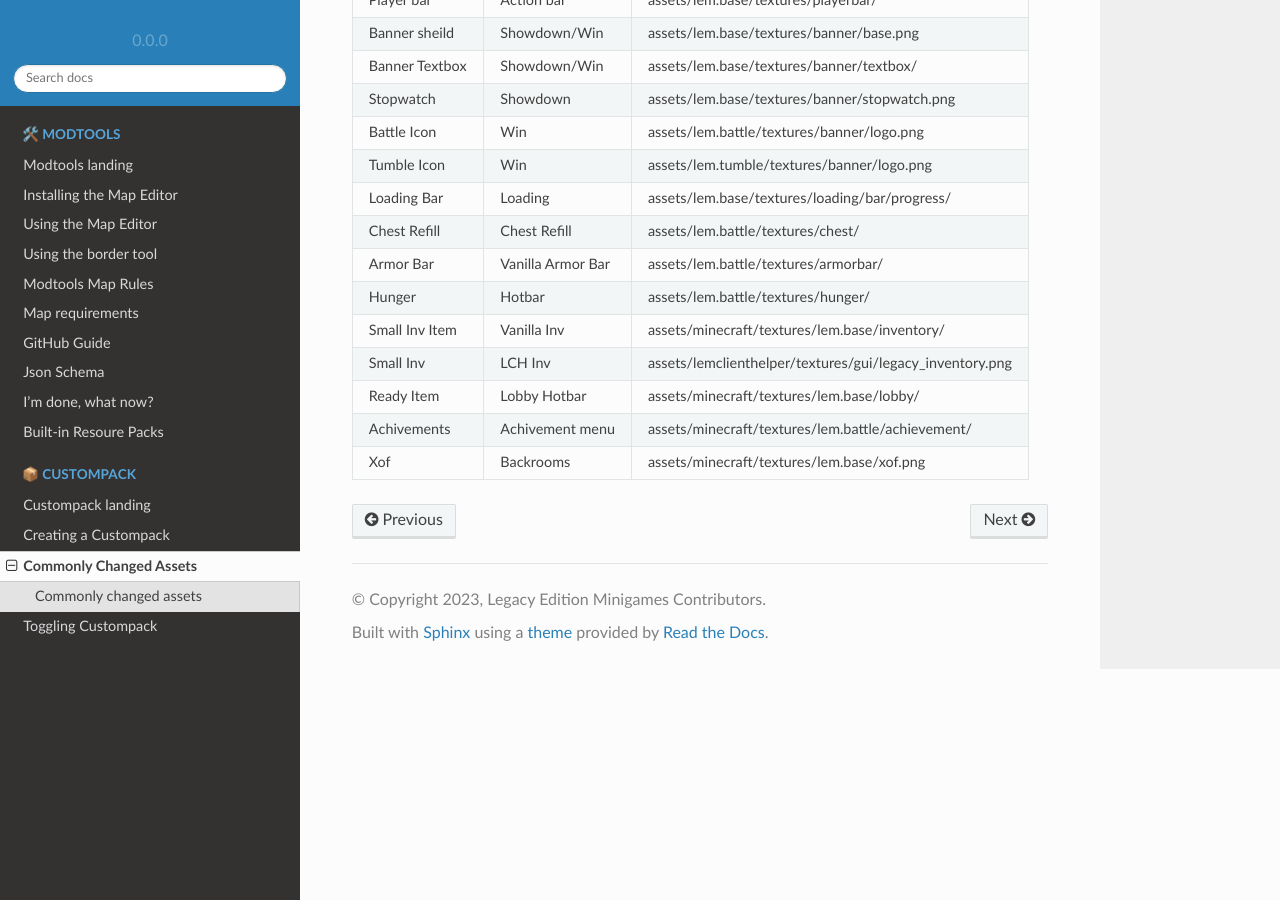
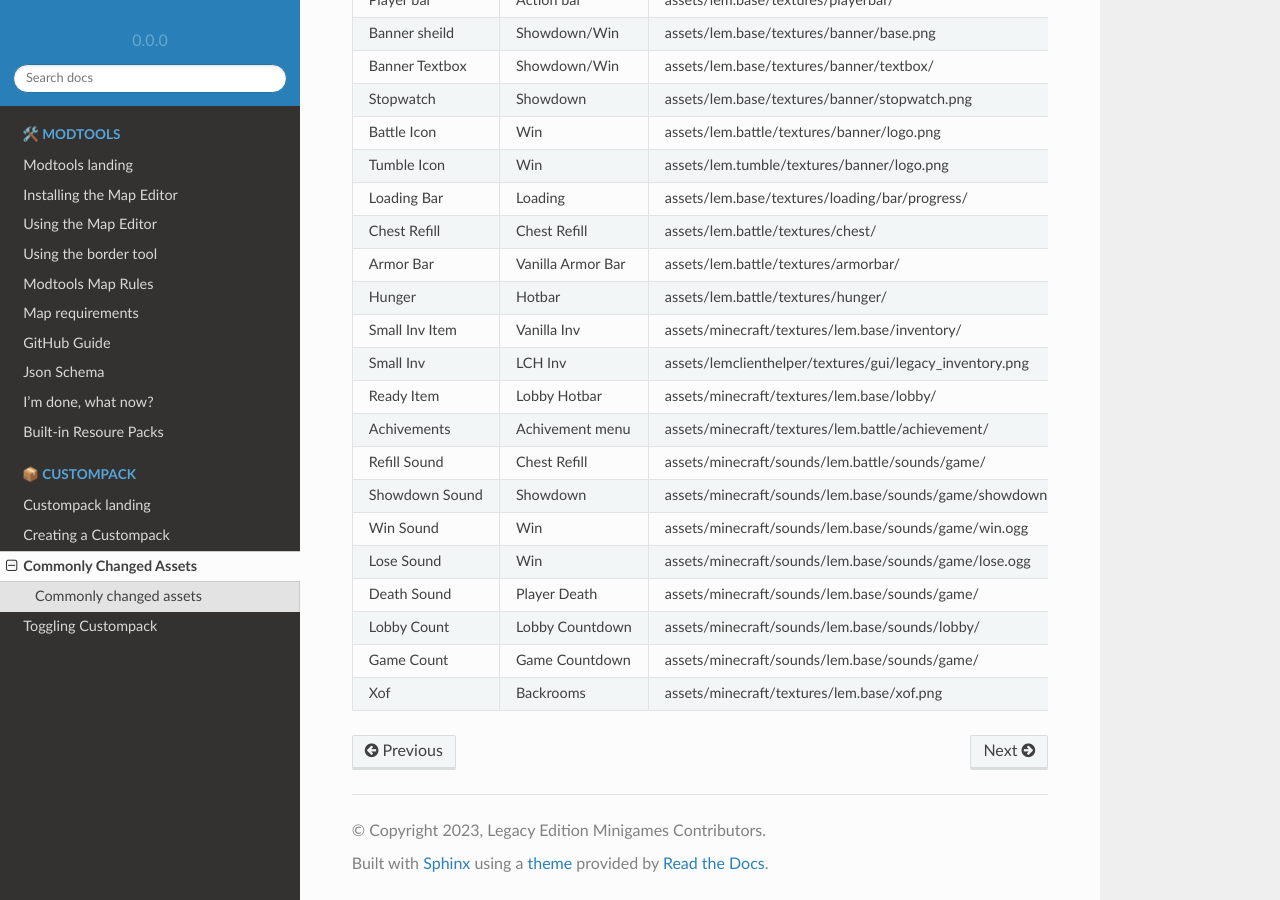
Before and after one commit to Legacy-Edition-Minigames/Documentation, a Sphinx documentation site: the page built from docs/source/custompack/commonassets.rst, in a window 1280 px wide and 900 px high, scrolled down 566 px. Built offline with Sphinx 7.4.7 and the Read the Docs theme 2.0.0, drawn with Linux system fonts in a browser that asks for light colours.

Commit message:
I forgot the sounds

```diff
--- a/docs/source/custompack/commonassets.rst
+++ b/docs/source/custompack/commonassets.rst
@@ -11,42 +11,56 @@ Commonly changed assets
 .. attention::
     This list is incomplete, if you've made a Custompack you can help by suggesting expansions.
 
-+----------------+-------------------+----------------------------------------------------------+
-| Asset          | Appearance        | Location                                                 |
-+================+===================+==========================================================+
-| Player icon    | Nametag & Tab     | assets/lem.base/textures/playericon/                     |
-+----------------+-------------------+----------------------------------------------------------+
-| Victory Count  | Tab               | assets/lem.base/textures/tablist/victorycount.png        |
-+----------------+-------------------+----------------------------------------------------------+
-| Heart Cosmetic | Tab               | assets/lem.base/textures/tablist/hearts/                 |
-+----------------+-------------------+----------------------------------------------------------+
-| Player bar     | Action bar        | assets/lem.base/textures/playerbar/                      |
-+----------------+-------------------+----------------------------------------------------------+
-| Banner sheild  | Showdown/Win      | assets/lem.base/textures/banner/base.png                 |
-+----------------+-------------------+----------------------------------------------------------+
-| Banner Textbox | Showdown/Win      | assets/lem.base/textures/banner/textbox/                 |
-+----------------+-------------------+----------------------------------------------------------+
-| Stopwatch      | Showdown          | assets/lem.base/textures/banner/stopwatch.png            |
-+----------------+-------------------+----------------------------------------------------------+
-| Battle Icon    | Win               | assets/lem.battle/textures/banner/logo.png               |
-+----------------+-------------------+----------------------------------------------------------+
-| Tumble Icon    | Win               | assets/lem.tumble/textures/banner/logo.png               |
-+----------------+-------------------+----------------------------------------------------------+
-| Loading Bar    | Loading           | assets/lem.base/textures/loading/bar/progress/           |
-+----------------+-------------------+----------------------------------------------------------+
-| Chest Refill   | Chest Refill      | assets/lem.battle/textures/chest/                        |
-+----------------+-------------------+----------------------------------------------------------+
-| Armor Bar      | Vanilla Armor Bar | assets/lem.battle/textures/armorbar/                     |
-+----------------+-------------------+----------------------------------------------------------+
-| Hunger         | Hotbar            | assets/lem.battle/textures/hunger/                       |
-+----------------+-------------------+----------------------------------------------------------+
-| Small Inv Item | Vanilla Inv       | assets/minecraft/textures/lem.base/inventory/            |
-+----------------+-------------------+----------------------------------------------------------+
-| Small Inv      | LCH Inv           | assets/lemclienthelper/textures/gui/legacy_inventory.png |
-+----------------+-------------------+----------------------------------------------------------+
-| Ready Item     | Lobby Hotbar      | assets/minecraft/textures/lem.base/lobby/                |
-+----------------+-------------------+----------------------------------------------------------+
-| Achivements    | Achivement menu   | assets/minecraft/textures/lem.battle/achievement/        |
-+----------------+-------------------+----------------------------------------------------------+
-| Xof            | Backrooms         | assets/minecraft/textures/lem.base/xof.png               |
-+----------------+-------------------+----------------------------------------------------------+
++----------------+-------------------+-----------------------------------------------------------+
+| Asset          | Appearance        | Location                                                  |
++================+===================+===========================================================+
+| Player icon    | Nametag & Tab     | assets/lem.base/textures/playericon/                      |
++----------------+-------------------+-----------------------------------------------------------+
+| Victory Count  | Tab               | assets/lem.base/textures/tablist/victorycount.png         |
++----------------+-------------------+-----------------------------------------------------------+
+| Heart Cosmetic | Tab               | assets/lem.base/textures/tablist/hearts/                  |
++----------------+-------------------+-----------------------------------------------------------+
+| Player bar     | Action bar        | assets/lem.base/textures/playerbar/                       |
++----------------+-------------------+-----------------------------------------------------------+
+| Banner sheild  | Showdown/Win      | assets/lem.base/textures/banner/base.png                  |
++----------------+-------------------+-----------------------------------------------------------+
+| Banner Textbox | Showdown/Win      | assets/lem.base/textures/banner/textbox/                  |
++----------------+-------------------+-----------------------------------------------------------+
+| Stopwatch      | Showdown          | assets/lem.base/textures/banner/stopwatch.png             |
++----------------+-------------------+-----------------------------------------------------------+
+| Battle Icon    | Win               | assets/lem.battle/textures/banner/logo.png                |
++----------------+-------------------+-----------------------------------------------------------+
+| Tumble Icon    | Win               | assets/lem.tumble/textures/banner/logo.png                |
++----------------+-------------------+-----------------------------------------------------------+
+| Loading Bar    | Loading           | assets/lem.base/textures/loading/bar/progress/            |
++----------------+-------------------+-----------------------------------------------------------+
+| Chest Refill   | Chest Refill      | assets/lem.battle/textures/chest/                         |
++----------------+-------------------+-----------------------------------------------------------+
+| Armor Bar      | Vanilla Armor Bar | assets/lem.battle/textures/armorbar/                      |
++----------------+-------------------+-----------------------------------------------------------+
+| Hunger         | Hotbar            | assets/lem.battle/textures/hunger/                        |
++----------------+-------------------+-----------------------------------------------------------+
+| Small Inv Item | Vanilla Inv       | assets/minecraft/textures/lem.base/inventory/             |
++----------------+-------------------+-----------------------------------------------------------+
+| Small Inv      | LCH Inv           | assets/lemclienthelper/textures/gui/legacy_inventory.png  |
++----------------+-------------------+-----------------------------------------------------------+
+| Ready Item     | Lobby Hotbar      | assets/minecraft/textures/lem.base/lobby/                 |
++----------------+-------------------+-----------------------------------------------------------+
+| Achivements    | Achivement menu   | assets/minecraft/textures/lem.battle/achievement/         |
++----------------+-------------------+-----------------------------------------------------------+
+| Refill Sound   | Chest Refill      | assets/minecraft/sounds/lem.battle/sounds/game/           |
++----------------+-------------------+-----------------------------------------------------------+
+| Showdown Sound | Showdown          | assets/minecraft/sounds/lem.base/sounds/game/showdown.ogg |
++----------------+-------------------+-----------------------------------------------------------+
+| Win Sound      | Win               | assets/minecraft/sounds/lem.base/sounds/game/win.ogg      |
++----------------+-------------------+-----------------------------------------------------------+
+| Lose Sound     | Win               | assets/minecraft/sounds/lem.base/sounds/game/lose.ogg     |
++----------------+-------------------+-----------------------------------------------------------+
+| Death Sound    | Player Death      | assets/minecraft/sounds/lem.base/sounds/game/             |
++----------------+-------------------+-----------------------------------------------------------+
+| Lobby Count    | Lobby Countdown   | assets/minecraft/sounds/lem.base/sounds/lobby/            |
++----------------+-------------------+-----------------------------------------------------------+
+| Game Count     | Game  Countdown   | assets/minecraft/sounds/lem.base/sounds/game/             |
++----------------+-------------------+-----------------------------------------------------------+
+| Xof            | Backrooms         | assets/minecraft/textures/lem.base/xof.png                |
++----------------+-------------------+-----------------------------------------------------------+
```
